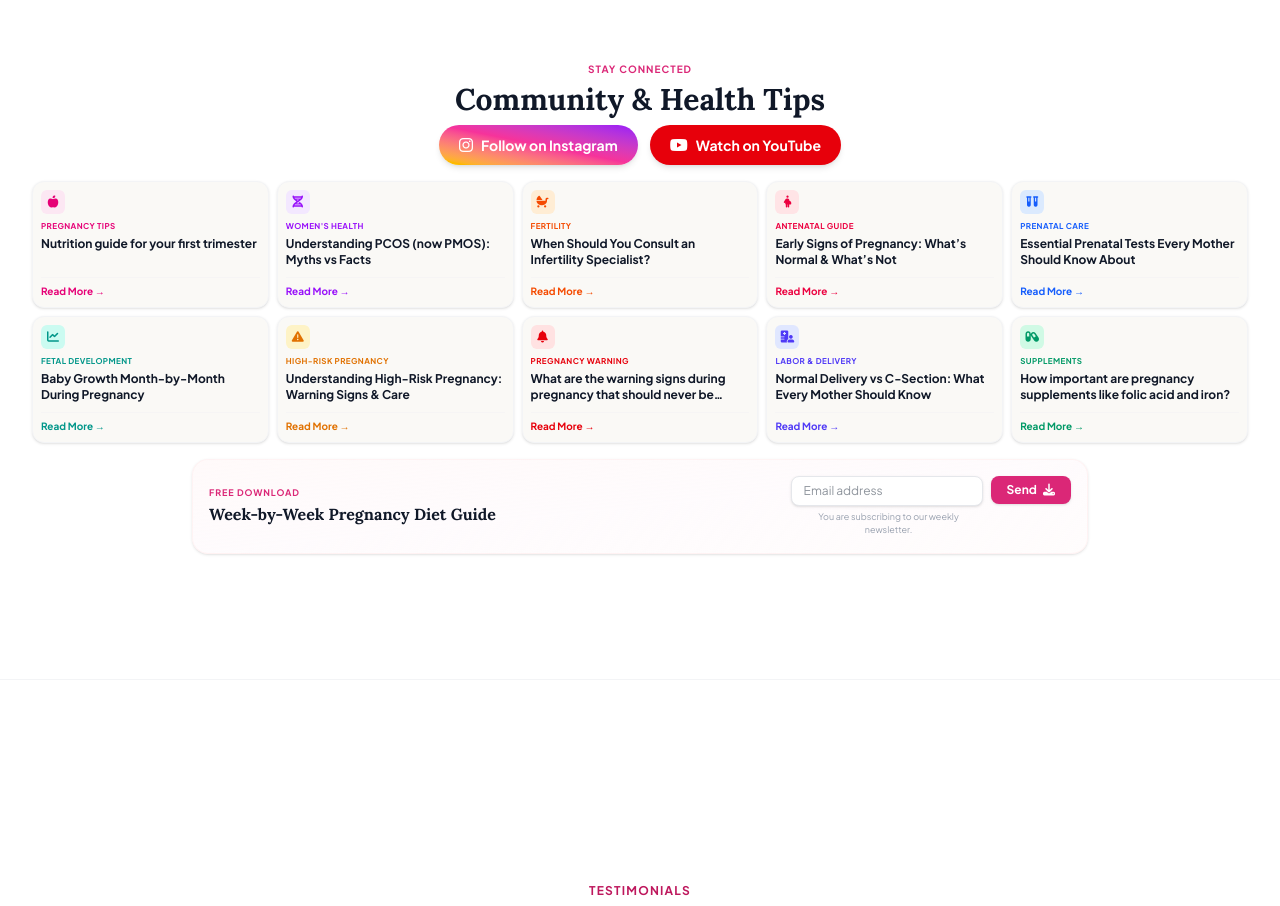
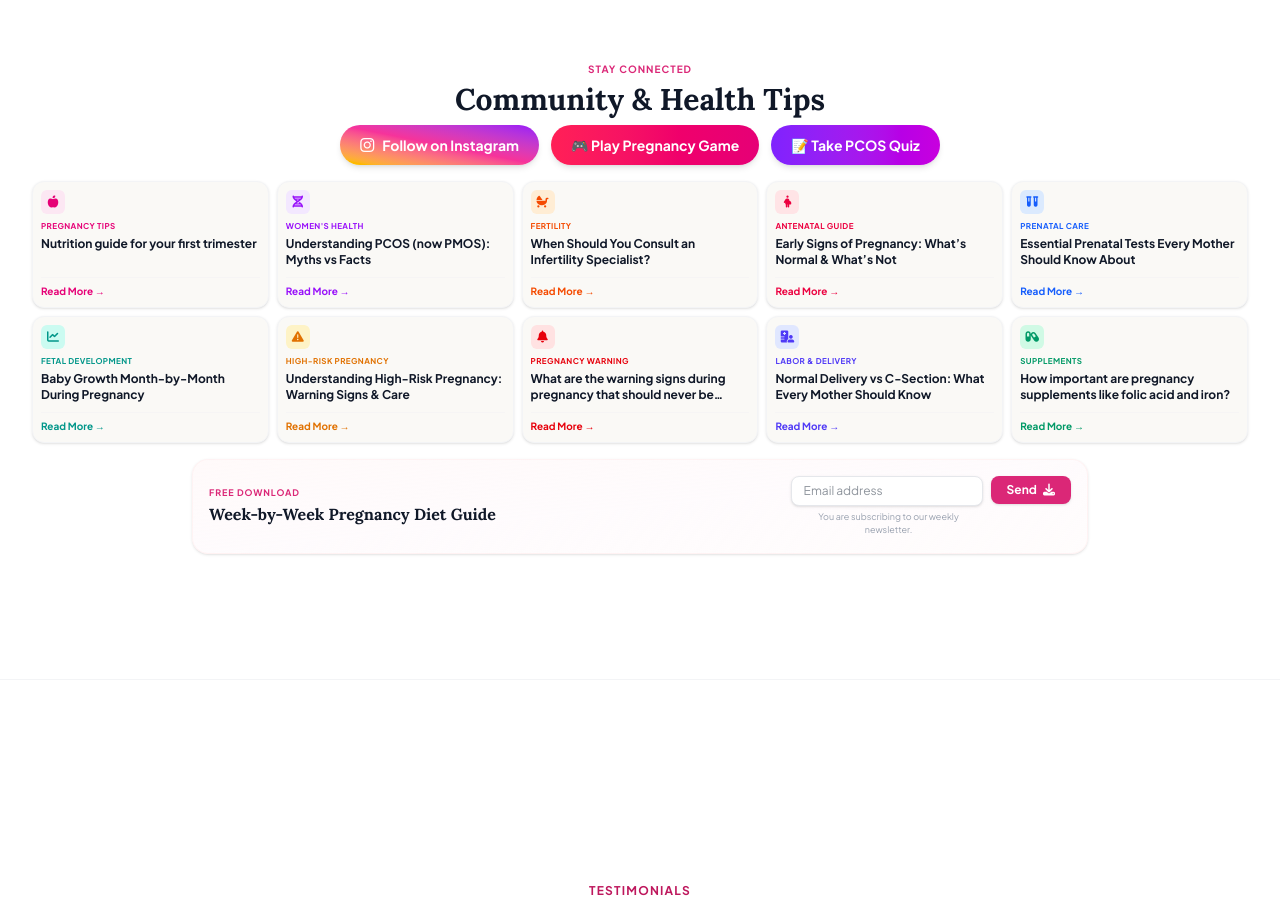
Before and after one commit to sbnimba/dr-vaibhavi-website, a Next.js app: page / in a window 1280 px wide. Shown: the part 1720-2626 px from the top of the page. Built offline with nearby package versions, Linux system fonts and the light colour scheme; no server answers.

Commit message:
Deploy: Replace YouTube link with Pregnancy Game and PCOS Quiz links in Community section

```diff
--- a/src/app/page.tsx
+++ b/src/app/page.tsx
@@ -768,12 +768,15 @@ export default function Home() {
             <h3 className="text-2xl lg:text-3xl font-serif font-bold text-gray-900 mb-2" data-aos="fade-up" data-aos-delay="100">Community & Health Tips</h3>
 
             <div className="flex flex-wrap justify-center gap-3 mb-4" data-aos="fade-up" data-aos-delay="200">
-                <a href="https://www.instagram.com/drvaibhavicare?igsh=MTg4MTh3b2kya2VsMw%3D%3D&utm_source=qr" target="_blank" className="bg-gradient-to-tr from-yellow-400 via-pink-500 to-purple-600 text-white px-5 py-2.5 rounded-full font-bold shadow-md hover:shadow-lg transition flex items-center gap-2 text-xs sm:text-sm">
+                <a href="https://www.instagram.com/drvaibhavicare?igsh=MTg4MTh3b2kya2VsMw%3D%3D&utm_source=qr" target="_blank" rel="noopener noreferrer" className="bg-gradient-to-tr from-yellow-400 via-pink-500 to-purple-600 text-white px-5 py-2.5 rounded-full font-bold shadow-md hover:shadow-lg transition flex items-center gap-2 text-xs sm:text-sm">
                     <i className="fa-brands fa-instagram text-base"></i> Follow on Instagram
                 </a>
-                <a href="https://www.youtube.com/@DrVaibhavicare" target="_blank" className="bg-red-600 text-white px-5 py-2.5 rounded-full font-bold shadow-md hover:shadow-lg transition flex items-center gap-2 text-xs sm:text-sm">
-                    <i className="fa-brands fa-youtube text-base"></i> Watch on YouTube
-                </a>
+                <Link href="/journey" className="bg-gradient-to-r from-rose-500 to-pink-600 text-white px-5 py-2.5 rounded-full font-bold shadow-md hover:shadow-lg transition flex items-center gap-2 text-xs sm:text-sm">
+                    🎮 Play Pregnancy Game
+                </Link>
+                <Link href="/pcos-quiz" className="bg-gradient-to-r from-violet-600 to-fuchsia-600 text-white px-5 py-2.5 rounded-full font-bold shadow-md hover:shadow-lg transition flex items-center gap-2 text-xs sm:text-sm">
+                    📝 Take PCOS Quiz
+                </Link>
             </div>
 
             <div className="grid grid-cols-2 sm:grid-cols-3 lg:grid-cols-5 gap-2 text-left" data-aos="fade-up" data-aos-delay="300">
```
